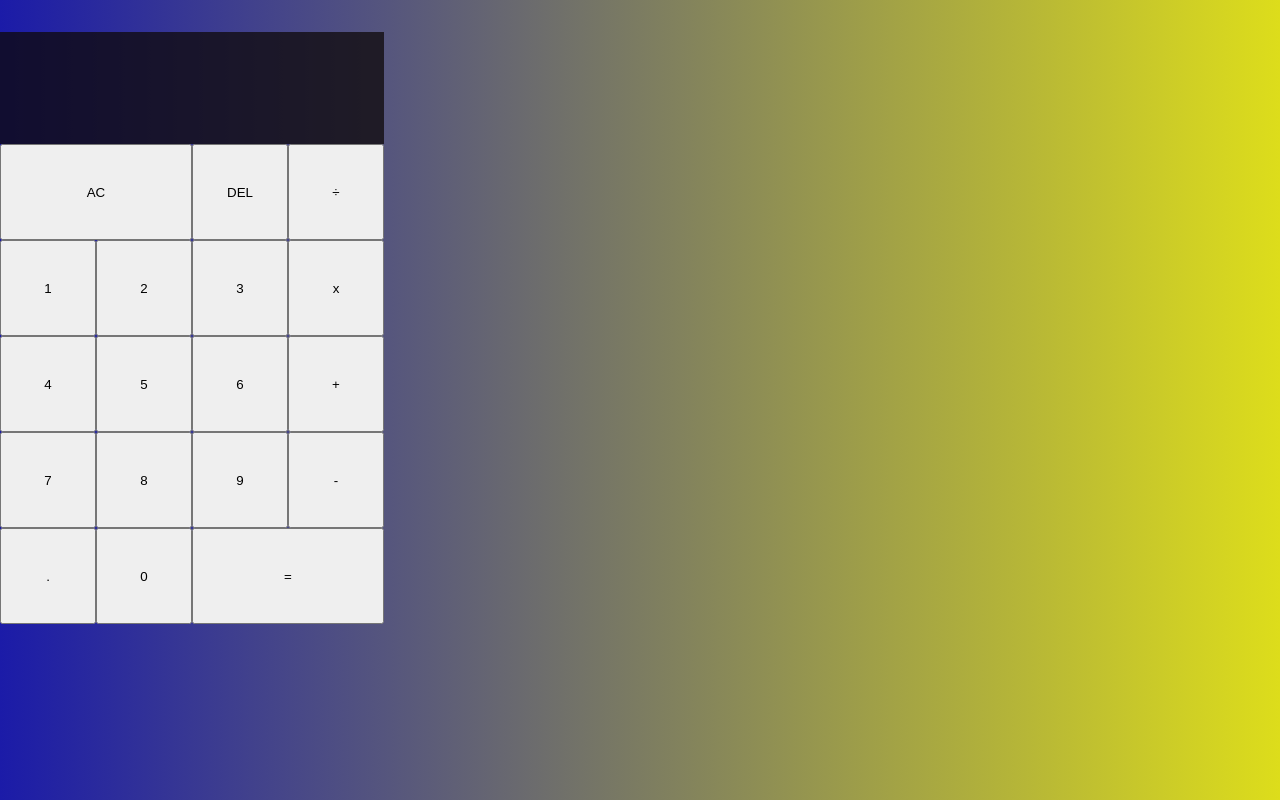
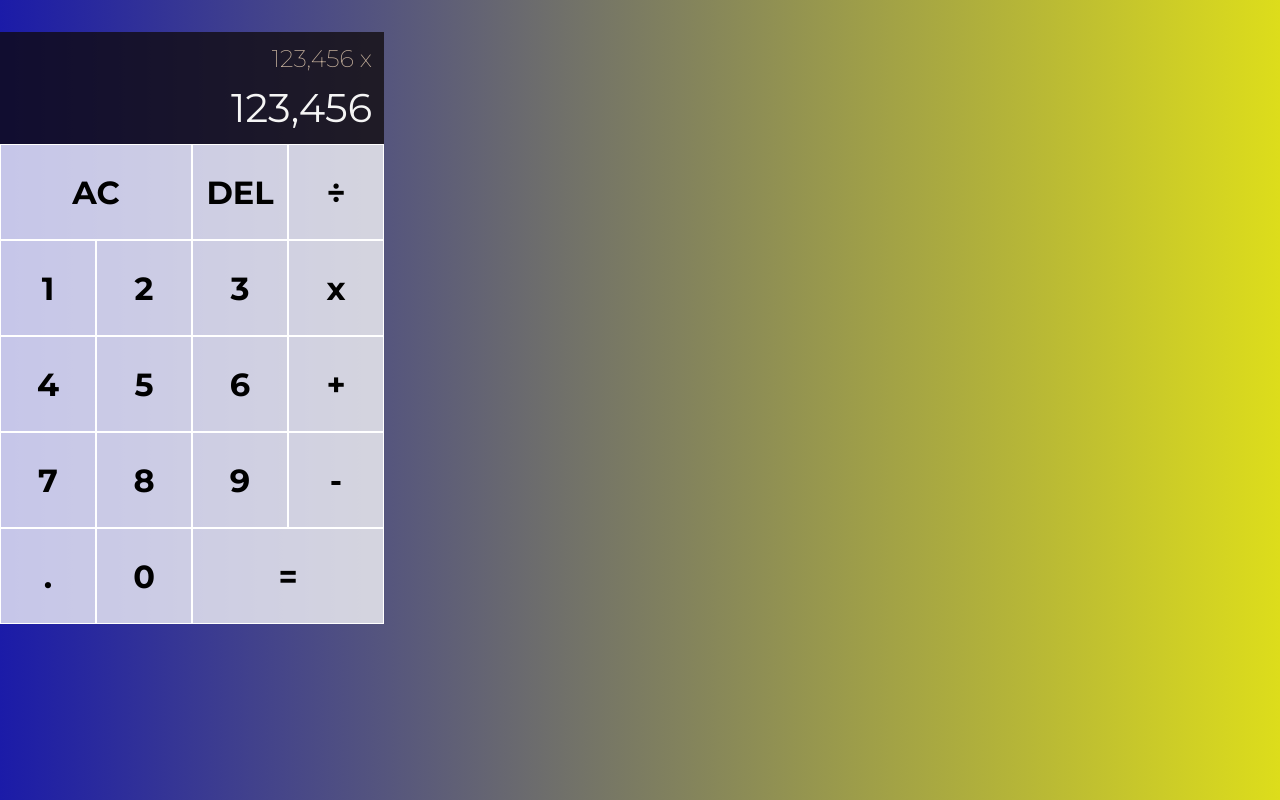
Before and after one commit to quisethecoder/calculator-react, a React (Create React App) app: page / in a window 1280 px wide. Built offline with nearby package versions, Linux system fonts and the light colour scheme.

Commit message:
css styling

```diff
--- a/public/index.html
+++ b/public/index.html
@@ -8,6 +8,10 @@
     <meta name="description" content="Web site created using create-react-app" />
     <link rel="apple-touch-icon" href="%PUBLIC_URL%/logo192.png" />
     <link rel="manifest" href="%PUBLIC_URL%/manifest.json" />
+    <link rel="preconnect" href="https://fonts.googleapis.com">
+    <link rel="preconnect" href="https://fonts.gstatic.com" crossorigin>
+    <link href="https://fonts.googleapis.com/css2?family=Montserrat:wght@200;300;400;700&display=swap" rel="stylesheet">
+
 
     <title>Marquise's Calculator</title>
   </head>
--- a/src/App.js
+++ b/src/App.js
@@ -5,8 +5,8 @@ function App(){
   return (
     <div className="calculator-grid">
       <div className="output">
-        <div className="previous-operand"></div>
-        <div className="current-operand"></div>
+        <div className="previous-operand">123,456 x</div>
+        <div className="current-operand">123,456</div>
       </div>
       <button className="span-two">AC</button>
       <button>DEL</button>
--- a/src/styles.css
+++ b/src/styles.css
@@ -14,6 +14,18 @@ body{
     grid-template-rows: minmax(7rem, auto) repeat(5, 6rem);
 }
 
+.calculator-grid > button{
+    cursor: pointer;
+    font-family: 'Montserrat', sans-serif;
+    font-weight: 700;
+    font-size: 2rem;
+    border: 1px solid white;
+    outline: none;
+    background-color: rgb(255, 255, 255, .75);
+}
+
+
+
 .span-two{
     grid-column: span 2;
 }
@@ -22,4 +34,24 @@ body{
     grid-column: 1 / -1;
     background-color: rgb(14, 9, 9, .75);
     display: flex;
+    flex-direction: column;
+    align-items: flex-end;
+    justify-content: space-between;
+    padding: .75rem;
+    word-wrap: break-word;
+    word-break: break-all;
 }
+
+.output .previous-operand{
+    color: rgb(255, 228, 196, .75);
+    font-family: 'Montserrat', sans-serif;
+    font-weight: 200;
+    font-size: 1.5rem;
+}
+
+.output .current-operand{
+    color: whitesmoke;
+    font-family: 'Montserrat', sans-serif;
+    font-weight: 400;
+    font-size: 2.5rem;
+}
```
